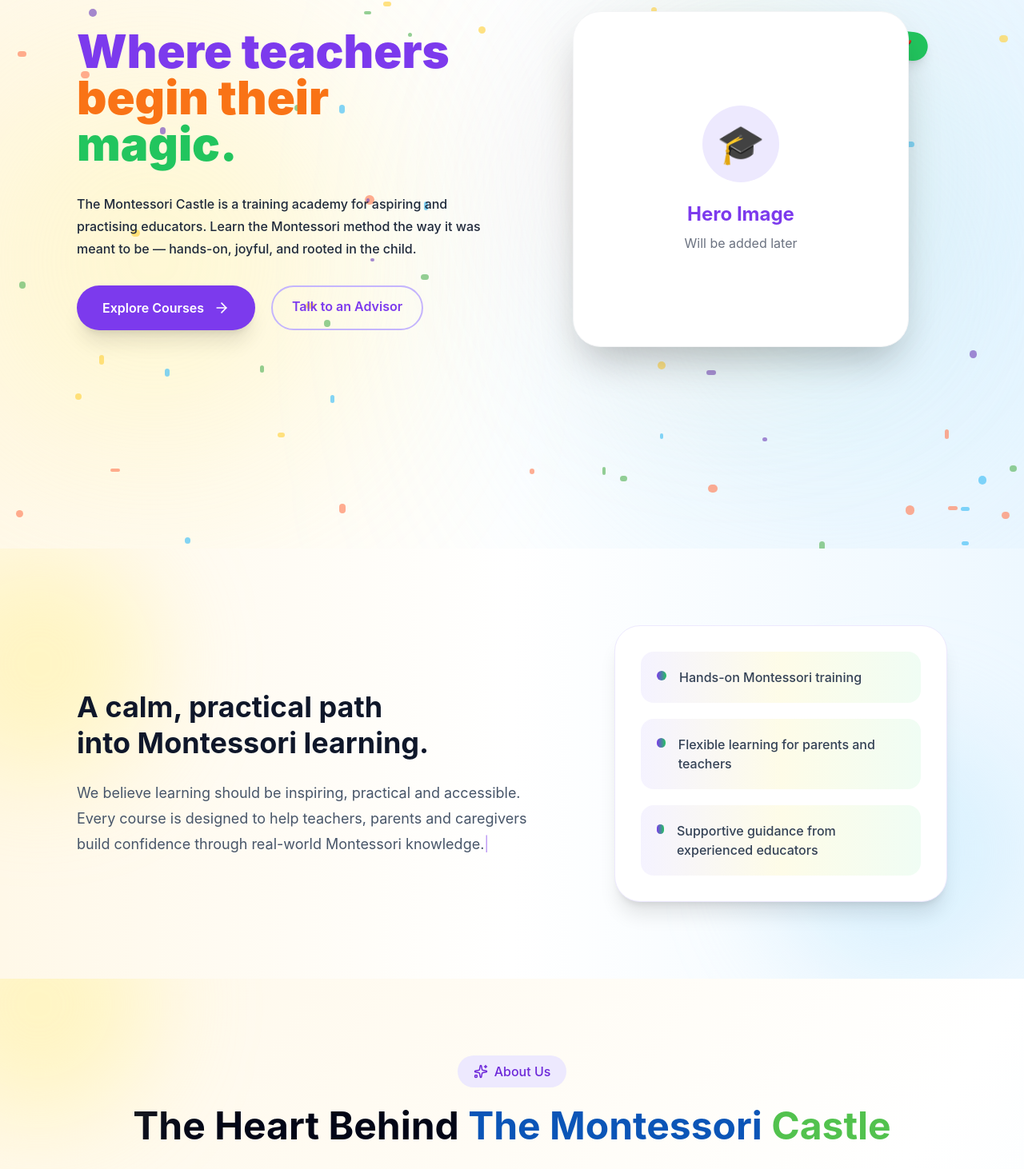
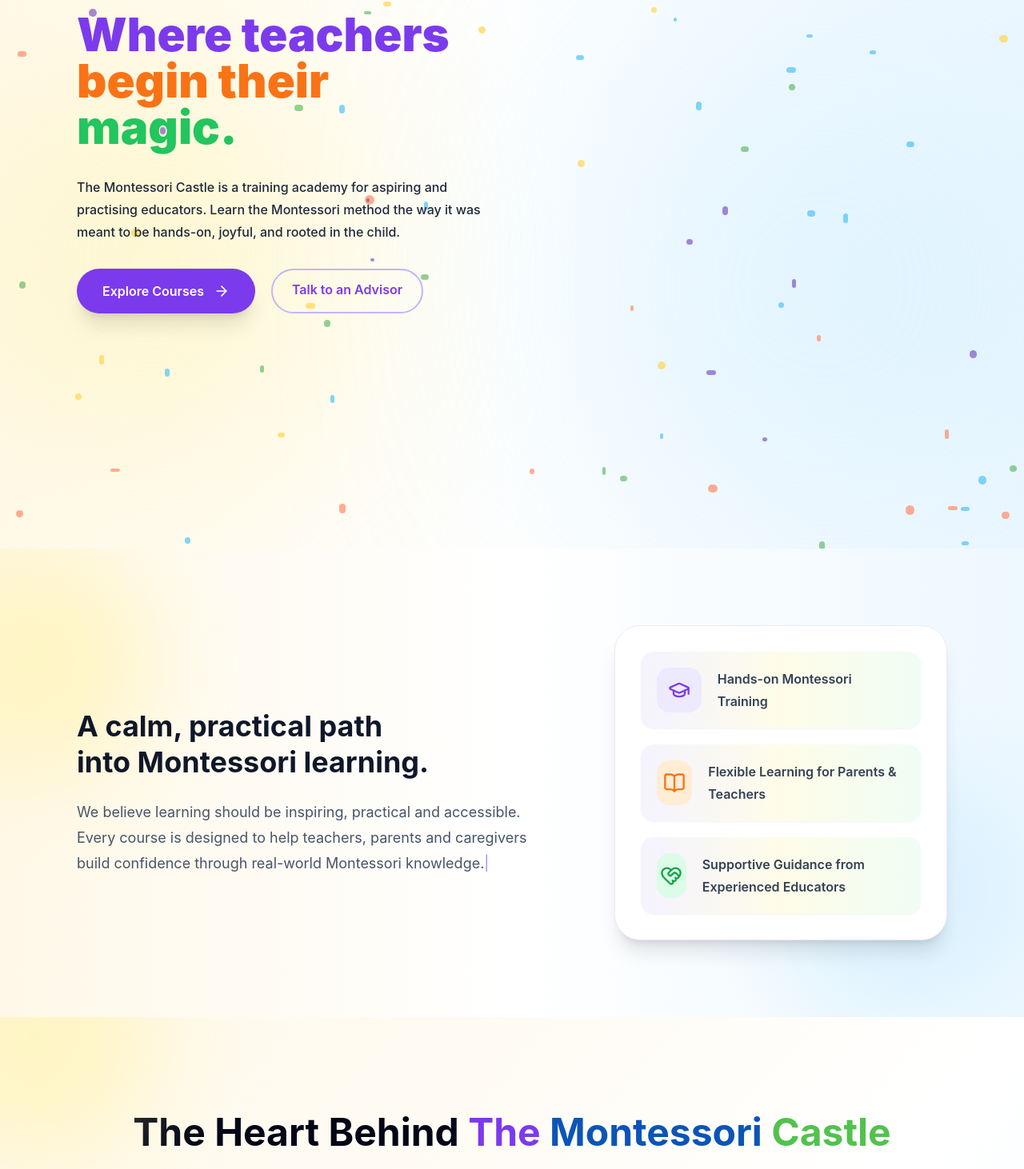
Before and after one commit to syedmoaaz/TMC-Web, a React (Vite) app: page / in a window 1280 px wide. Shown: the part 114-1576 px from the top of the page at 80% size. Built offline with nearby package versions, Linux system fonts and the light colour scheme.

Commit message:
globes added

```diff
--- a/src/pages/About.jsx
+++ b/src/pages/About.jsx
@@ -46,17 +46,17 @@
 
         <div className="text-center mb-20">
 
-          <div className="inline-flex items-center gap-2 bg-violet-100 text-violet-700 px-5 py-2 rounded-full font-medium">
-            <Sparkles size={18} />
-            About Us
-          </div>
 
           <h2 className="mt-6 text-4xl md:text-5xl font-bold leading-tight">
 
             The Heart Behind{" "}
 
+<span className="text-violet-600">
+              The
+            </span>{" "}
+
             <span className="text-[#0B55B7]">
-              The Montessori
+               Montessori
             </span>{" "}
 
             <span className="text-[#52C24E]">
@@ -213,69 +213,7 @@
 
         {/* CTA */}
 
-        <div className="mt-24">
 
-          <div className="relative overflow-hidden rounded-[40px] bg-gradient-to-r from-violet-600 via-[#0B55B7] to-[#52C24E] p-10 lg:p-14 shadow-2xl">
-
-            <div className="absolute -top-20 -right-16 w-64 h-64 rounded-full bg-white/10 blur-3xl"></div>
-
-            <div className="absolute -bottom-20 -left-16 w-72 h-72 rounded-full bg-white/10 blur-3xl"></div>
-
-            <div className="relative flex flex-col lg:flex-row items-center justify-between gap-10">
-
-              <div>
-
-                <span className="inline-flex items-center gap-2 bg-white/20 px-4 py-2 rounded-full text-white font-medium">
-
-                  <Sparkles size={18} />
-
-                  Join Our Learning Community
-
-                </span>
-
-                <h2 className="mt-6 text-4xl font-bold text-white leading-tight max-w-2xl">
-
-                  Empowering Teachers,
-
-                  <br />
-
-                  Inspiring Every Child.
-
-                </h2>
-
-                <p className="mt-6 text-white/90 leading-8 max-w-xl">
-
-                  Whether you are beginning your teaching journey or
-                  enhancing your professional skills, The Montessori
-                  Castle provides practical learning, expert guidance,
-                  and internationally recognized certification programs
-                  to help you grow with confidence.
-
-                </p>
-
-              </div>
-
-              <div className="flex flex-col gap-4">
-
-                <button className="bg-white text-violet-700 px-8 py-4 rounded-full font-semibold hover:scale-105 transition shadow-lg">
-
-                  Explore Courses
-
-                </button>
-
-                <button className="border-2 border-white text-white px-8 py-4 rounded-full font-semibold hover:bg-white hover:text-violet-700 transition">
-
-                  Contact Us
-
-                </button>
-
-              </div>
-
-            </div>
-
-          </div>
-
-        </div>
 
       </div>
 
--- a/src/pages/Home.jsx
+++ b/src/pages/Home.jsx
@@ -1,13 +1,37 @@
-import { ArrowRight } from "lucide-react";
 import { useEffect, useState } from "react";
 import { motion } from "framer-motion";
+import heroImage from "../assets/heroimage.png";
+import {
+  ArrowRight,
+  GraduationCap,
+  BookOpen,
+  HeartHandshake,
+  Users,
+  Globe2,
+} from "lucide-react"
 
 const Home = () => {
+
   const highlights = [
-    "Hands-on Montessori training",
-    "Flexible learning for parents and teachers",
-    "Supportive guidance from experienced educators",
-  ];
+  {
+    icon: GraduationCap,
+    title: "Hands-on Montessori Training",
+    color: "bg-violet-100",
+    iconColor: "text-violet-600",
+  },
+  {
+    icon: BookOpen,
+    title: "Flexible Learning for Parents & Teachers",
+    color: "bg-orange-100",
+    iconColor: "text-orange-500",
+  },
+  {
+    icon: HeartHandshake,
+    title: "Supportive Guidance from Experienced Educators",
+    color: "bg-green-100",
+    iconColor: "text-green-600",
+  },
+];
 
   return (
     <div className="w-full">
@@ -42,7 +66,7 @@
               </h1>
 
               <p className="mt-8 max-w-xl text-base leading-7 text-slate-800 font-medium">
-                The Montessori Castle is a training academy for aspiring and practising educators. Learn the Montessori method the way it was meant to be — hands-on, joyful, and rooted in the child.
+                The Montessori Castle is a training academy for aspiring and practising educators. Learn the Montessori method the way it was meant to be hands-on, joyful, and rooted in the child.
               </p>
 
               <div className="mt-8 flex flex-wrap gap-5">
@@ -62,25 +86,11 @@
                 </a>
               </div>
             </div>
-
-            <div className="relative flex justify-center">
-              <div className="absolute h-[420px] w-[420px] rounded-full bg-gradient-to-r from-pink-300 via-yellow-200 to-sky-300 blur-[120px] opacity-30" />
-              <div className="absolute right-6 top-5 rotate-6 rounded-full bg-green-500 px-5 py-2 text-sm font-semibold text-white shadow-lg">
-                Coming Soon 🚀
-              </div>
-
-              <div className="relative flex h-[420px] w-[420px] items-center justify-center rounded-[35px] border border-gray-100 bg-white shadow-2xl">
-                <div className="text-center">
-                  <div className="mx-auto flex h-24 w-24 items-center justify-center rounded-full bg-violet-100 text-5xl">
-                    🎓
-                  </div>
-                  <h3 className="mt-6 text-2xl font-bold text-violet-600">Hero Image</h3>
-                  <p className="mt-2 text-gray-500">Will be added later</p>
-                </div>
-              </div>
-            </div>
           </div>
         </div>
+
+
+
       </section>
 
       <section className="relative overflow-hidden py-24">
@@ -137,22 +147,34 @@
 
         <ul className="space-y-5">
 
-          {highlights.map((item) => (
+       {highlights.map((item, index) => {
+  const Icon = item.icon;
 
-            <li
-              key={item}
-              className="flex items-start gap-4 rounded-2xl bg-gradient-to-r from-violet-50 via-yellow-50 to-green-50 p-5"
-            >
+  return (
+    <motion.div
+      key={index}
+      whileHover={{
+        y: -6,
+        scale: 1.03,
+      }}
+      transition={{
+        type: "spring",
+        stiffness: 260,
+      }}
+      className="flex items-center gap-5 rounded-2xl bg-gradient-to-r from-violet-50 via-yellow-50 to-green-50 p-5 shadow-sm"
+    >
+      <div
+        className={`flex h-14 w-14 items-center justify-center rounded-2xl ${item.color}`}
+      >
+        <Icon size={28} className={item.iconColor} />
+      </div>
 
-              <div className="mt-1 h-3 w-3 rounded-full bg-gradient-to-r from-violet-600 to-green-500"></div>
-
-              <span className="text-slate-700 font-medium">
-                {item}
-              </span>
-
-            </li>
-
-          ))}
+      <span className="font-semibold leading-7 text-slate-700">
+        {item.title}
+      </span>
+    </motion.div>
+  );
+})}
 
         </ul>
 
```
Also changed, not shown: 1 other file (tests, documents, lock files or other folders).
